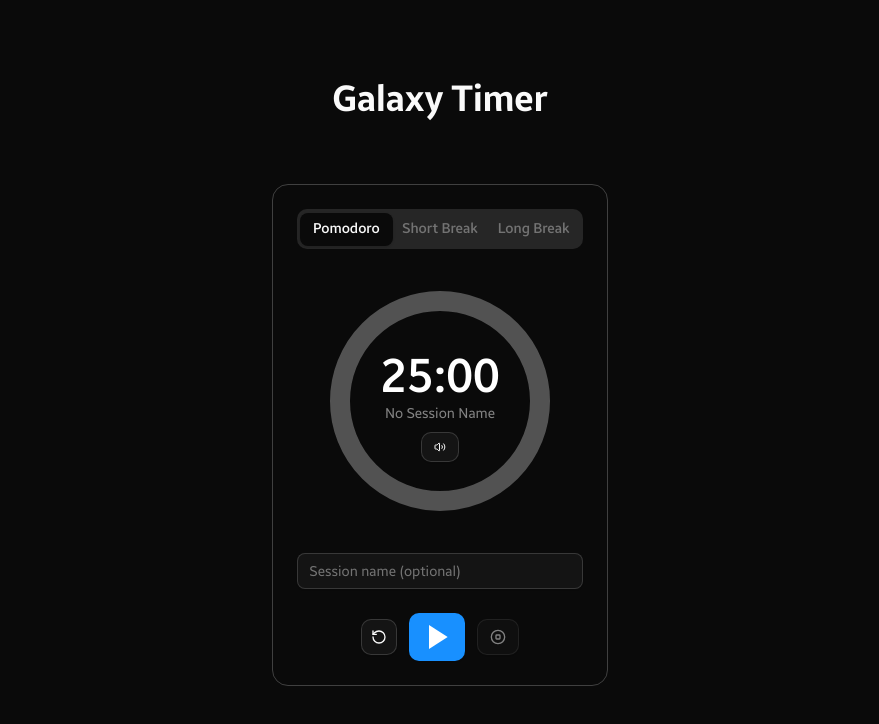
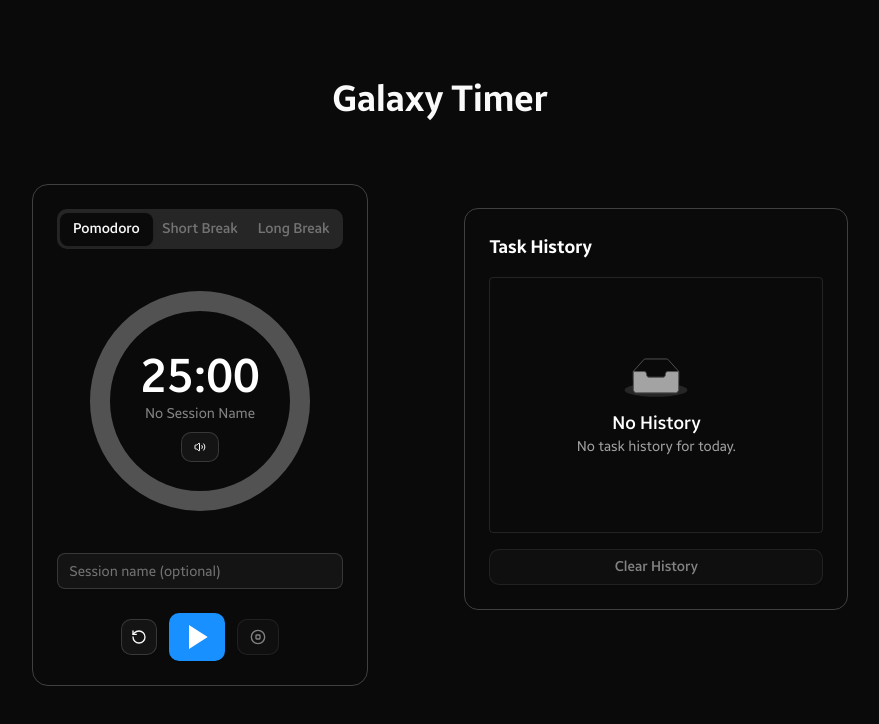
Before and after one commit to rafifthi/pomodoro, a Next.js app: page / in a window 1280 px wide. Shown: the top 724 px of the page, without its empty margins (200-1079 px from the left). Built offline with nearby package versions, Linux system fonts and the light colour scheme.

Commit message:
Empty state for History list

```diff
--- a/src/components/HistoryList.tsx
+++ b/src/components/HistoryList.tsx
@@ -2,6 +2,8 @@
 
 import { Button } from "@/components/ui/button";
 import { ScrollArea } from "@/components/ui/scroll-area";
+import { History } from "lucide-react"; // atau ilustrasi lain
+
 
 export type HistoryItem = {
   sessionName: string;
@@ -17,8 +19,6 @@ export default function HistoryList({
   history: HistoryItem[];
   clearHistory: () => void;
 }) {
-  if (history.length === 0) return null;
-
   const capitalize = (str: string) =>
   str.charAt(0).toUpperCase() + str.slice(1);
 
@@ -33,23 +33,42 @@ export default function HistoryList({
 
   return (
     <div className="mt-6 w-full h-full p-6 rounded-xl max-w-sm border border-neutral-700">
-      <h3 className="text-black dark:text-white text-lg font-semibold mb-4">Task History</h3>
+      <h3 className="text-black dark:text-white text-lg font-semibold mb-4">
+        Task History
+      </h3>
       <ScrollArea className="h-64 rounded border border-black/20 dark:border-white/10">
+        {history.length === 0 ? (
+          <div className="flex flex-col items-center justify-center h-full p-6 text-center text-neutral-500 dark:text-neutral-400">
+            <img src="/empty-icon.svg" className="w-[64px] h-auto mt-14 mb-3" alt="" />
+            <h4 className="font-medium text-lg text-white">No History</h4>
+            <p className="text-sm">No task history for today.</p>
+          </div>
+        ) : (
           <ul className="divide-y divide-white/10">
             {history.map((item, index) => (
-            <li key={index} className="flex justify-between items-center px-4 py-3 text-black dark:text-neutral-200 border-b border-white/10 text-sm">
-              <div className="">
+              <li
+                key={index}
+                className="flex justify-between items-center px-4 py-3 text-black dark:text-neutral-200 border-b border-white/10 text-sm"
+              >
+                <div>
                   <h4 className="font-medium">{item.sessionName}</h4>
-                <p className="text-neutral-400" >{capitalize(item.mode)} - {Math.floor(item.duration / 60)}m {item.duration % 60}s</p>
+                  <p className="text-neutral-400">
+                    {capitalize(item.mode)} - {Math.floor(item.duration / 60)}m{" "}
+                    {item.duration % 60}s
+                  </p>
                 </div>
-              <div className="opacity-70">
-                {formatTime(item.finishedAt)}
-              </div>
+                <div className="opacity-70">{formatTime(item.finishedAt)}</div>
               </li>
             ))}
           </ul>
+        )}
       </ScrollArea>
-      <Button variant="outline" className="mt-4 w-full" onClick={clearHistory}>
+      <Button
+        variant="outline"
+        className="mt-4 w-full"
+        onClick={clearHistory}
+        disabled={history.length === 0}
+      >
         Clear History
       </Button>
     </div>
```
Also changed, not shown: public/empty-icon.svg (added). Lines whose indentation alone changed are shown as unchanged.
